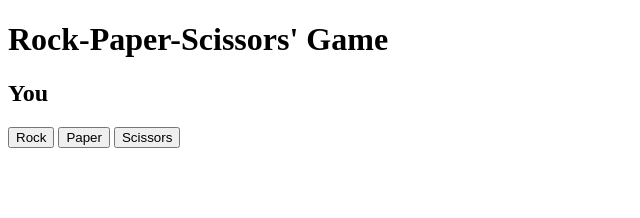
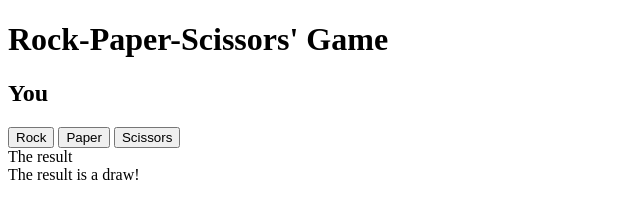
Before and after one commit to Himumi/rock-paper-scissors, a plain HTML site: page index.html in a window 1280 px wide. Both pictures are taken after a click on the button "Rock". Shown: the whole page, without its empty margins (0-640 px from the left). Drawn offline with Linux system fonts and the light colour scheme.

Commit message:
add a div to display result

```diff
--- a/index.html
+++ b/index.html
@@ -10,9 +10,13 @@
         Rock-Paper-Scissors' Game
     </h1>
     <h2>You</h2>
-    <button value="rock" class="player">Rock</button>
-    <button value="paper" class="player">Paper</button>
-    <button value="scissors" class="player">Scissors</button>
+    <div>
+        <button value="rock" class="player">Rock</button>
+        <button value="paper" class="player">Paper</button>
+        <button value="scissors" class="player">Scissors</button>
+    </div>
+    <div id="result">The result
+    </div>
     <script src="script.js"></script>
 </body>
 </html>
--- a/script.js
+++ b/script.js
@@ -65,9 +65,12 @@ function game() {
 // });
 
 const playerSelection = document.querySelectorAll('button');
-
+const resultDiv = document.querySelector('#result');
+const makeDiv = document.createElement('div');
 playerSelection.forEach(players =>  {
     players.addEventListener('click', () => {
         console.log(playRound(players.value, getComputerChoice()));
+        makeDiv.textContent = playRound(players.value, getComputerChoice());
+        resultDiv.appendChild(makeDiv);
     });
 });
```
